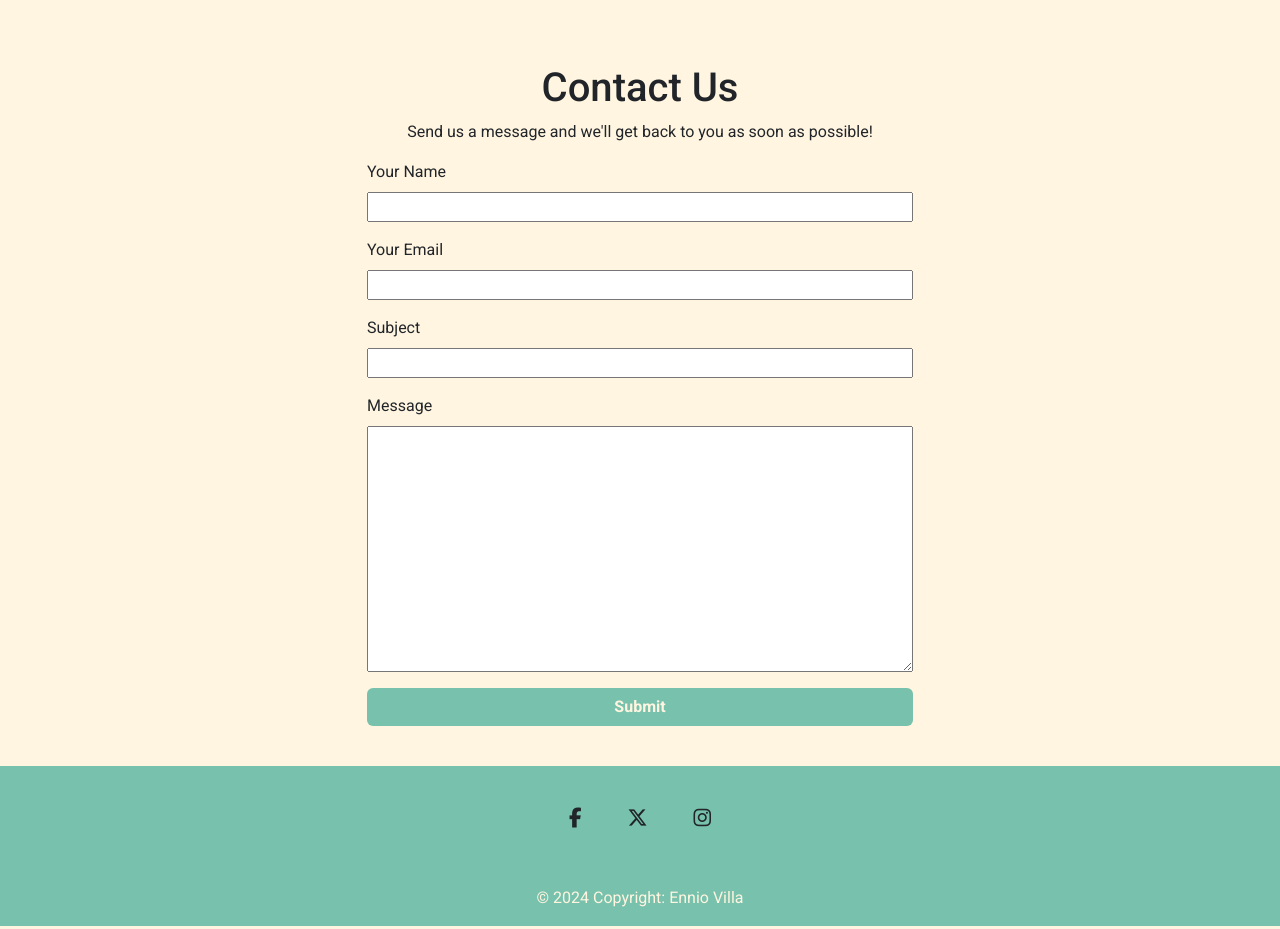
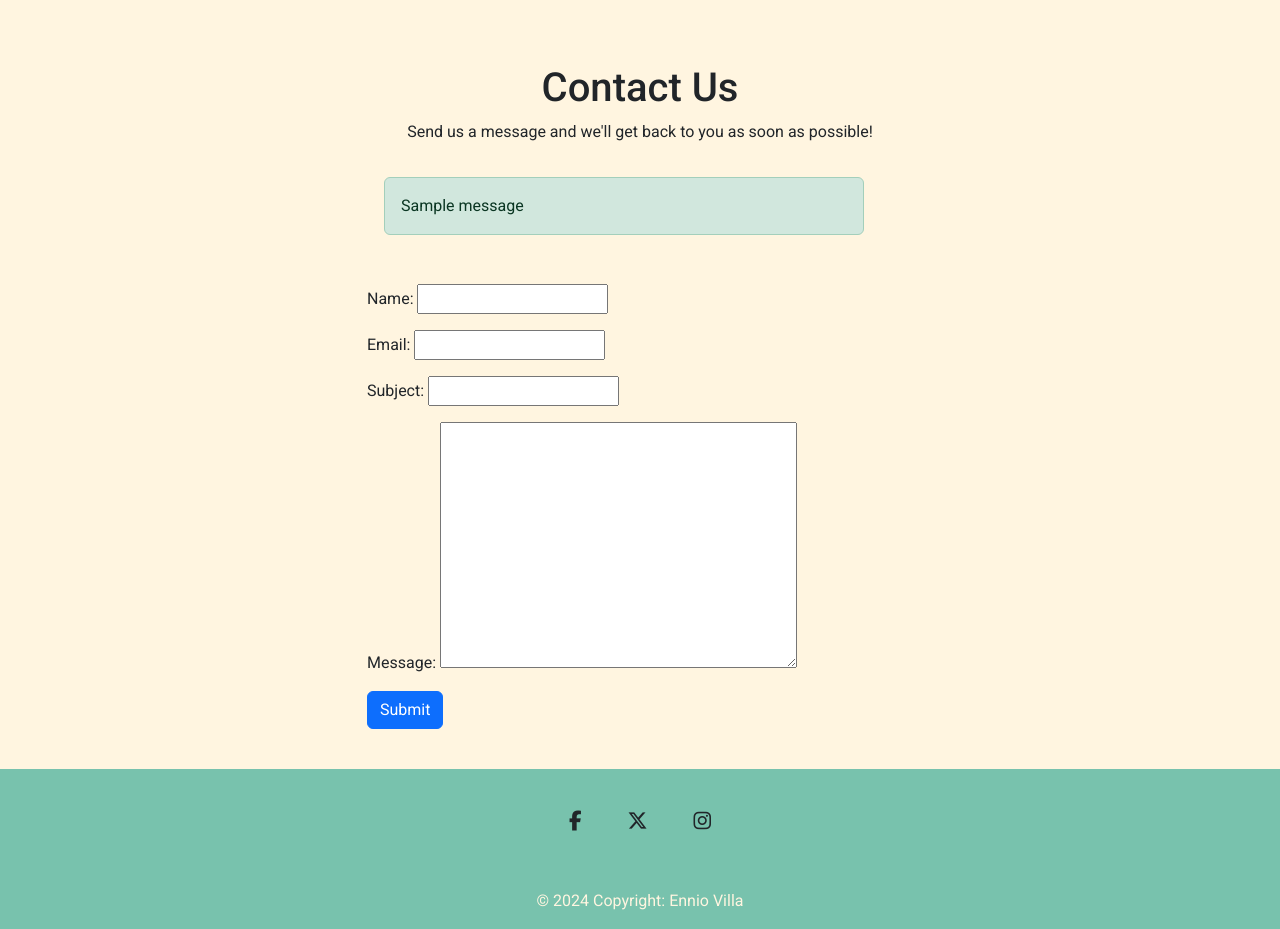
Before and after one commit to enniovilla/project-4-ci, a Django app: page /contact/ in a window 1280 px wide. Shown: the part 136-1065 px from the top of the page. Run offline with Django 5.2, Linux system fonts and the light colour scheme; tables that the repository leaves empty hold one stand-in row (values such as "Sample post"); one stand-in notice (Sample message) is shown; some libraries are stand-ins or nearby versions.

Commit message:
Redo contact html

```diff
--- a/contact/templates/contact/contact.html
+++ b/contact/templates/contact/contact.html
@@ -1,80 +1,30 @@
 {% extends "base.html" %}
 
-{% load i18n %}
-{% load allauth account %}
-
 {% block content %}
-<div class="container">
+<div class="container mt-5">
     <div class="row justify-content-center">
         <div class="col-md-6">
-            <h1 class="text-center">{% trans "Contact Us" %}</h1>
-            <p class="text-center">{% trans "Send us a message and we'll get back to you as soon as possible!" %}</p>
-            {% if form.errors %}
-            <div class="alert alert-danger">
-                <p>{% trans "Please correct the error" %}{{ form.errors|pluralize }} {% trans "below." %}</p>
+            <h1 class="text-center">Contact Us</h1>
+            <p class="text-center">Send us a message and we'll get back to you as soon as possible!</p>
+
+            <!-- Messages -->
+            {% if messages %}
+            <div class="alert alert-dismissible fade show" role="alert">
+                {% for message in messages %}
+                <div class="alert alert-{{ message.tags }}">
+                    {{ message }}
+                </div>
+                {% endfor %}
             </div>
             {% endif %}
-            <form method="post" class="needs-validation" novalidate>
+
+            <!-- Contact Form -->
+            <form method="post">
                 {% csrf_token %}
-                <div class="mb-3">
-                    <label for="{{ form.name.id_for_label }}" class="form-label">{% trans "Your Name" %}</label>
-                    <div class="input-group d-grid gap-2">
-                        {{ form.name }}
-                        {% if form.name.errors %}
-                        <div class="invalid-feedback">
-                            {% for error in form.name.errors %}
-                            {{ error }}
-                            {% endfor %}
-                        </div>
-                        {% endif %}
-                    </div>
+                <div class="form-group">
+                    {{ form.as_p }}
                 </div>
-
-                <div class="mb-3">
-                    <label for="{{ form.email.id_for_label }}" class="form-label">{% trans "Your Email" %}</label>
-                    <div class="input-group d-grid gap-2">
-                        {{ form.email }}
-                        {% if form.email.errors %}
-                        <div class="invalid-feedback">
-                            {% for error in form.email.errors %}
-                            {{ error }}
-                            {% endfor %}
-                        </div>
-                        {% endif %}
-                    </div>
-                </div>
-
-                <div class="mb-3">
-                    <label for="{{ form.subject.id_for_label }}" class="form-label">{% trans "Subject" %}</label>
-                    <div class="input-group d-grid gap-2">
-                        {{ form.subject }}
-                        {% if form.subject.errors %}
-                        <div class="invalid-feedback">
-                            {% for error in form.subject.errors %}
-                            {{ error }}
-                            {% endfor %}
-                        </div>
-                        {% endif %}
-                    </div>
-                </div>
-
-                <div class="mb-3">
-                    <label for="{{ form.message.id_for_label }}" class="form-label">{% trans "Message" %}</label>
-                    <div class="input-group d-grid gap-2">
-                        {{ form.message }}
-                        {% if form.message.errors %}
-                        <div class="invalid-feedback">
-                            {% for error in form.message.errors %}
-                            {{ error }}
-                            {% endfor %}
-                        </div>
-                        {% endif %}
-                    </div>
-                </div>
-
-                <div class="d-grid gap-2">
-                    <button type="submit" class="btn text-old-lace btn-minty fw-bold">{% trans "Submit" %}</button>
-                </div>
+                <button type="submit" class="btn btn-primary">Submit</button>
             </form>
         </div>
     </div>
```
